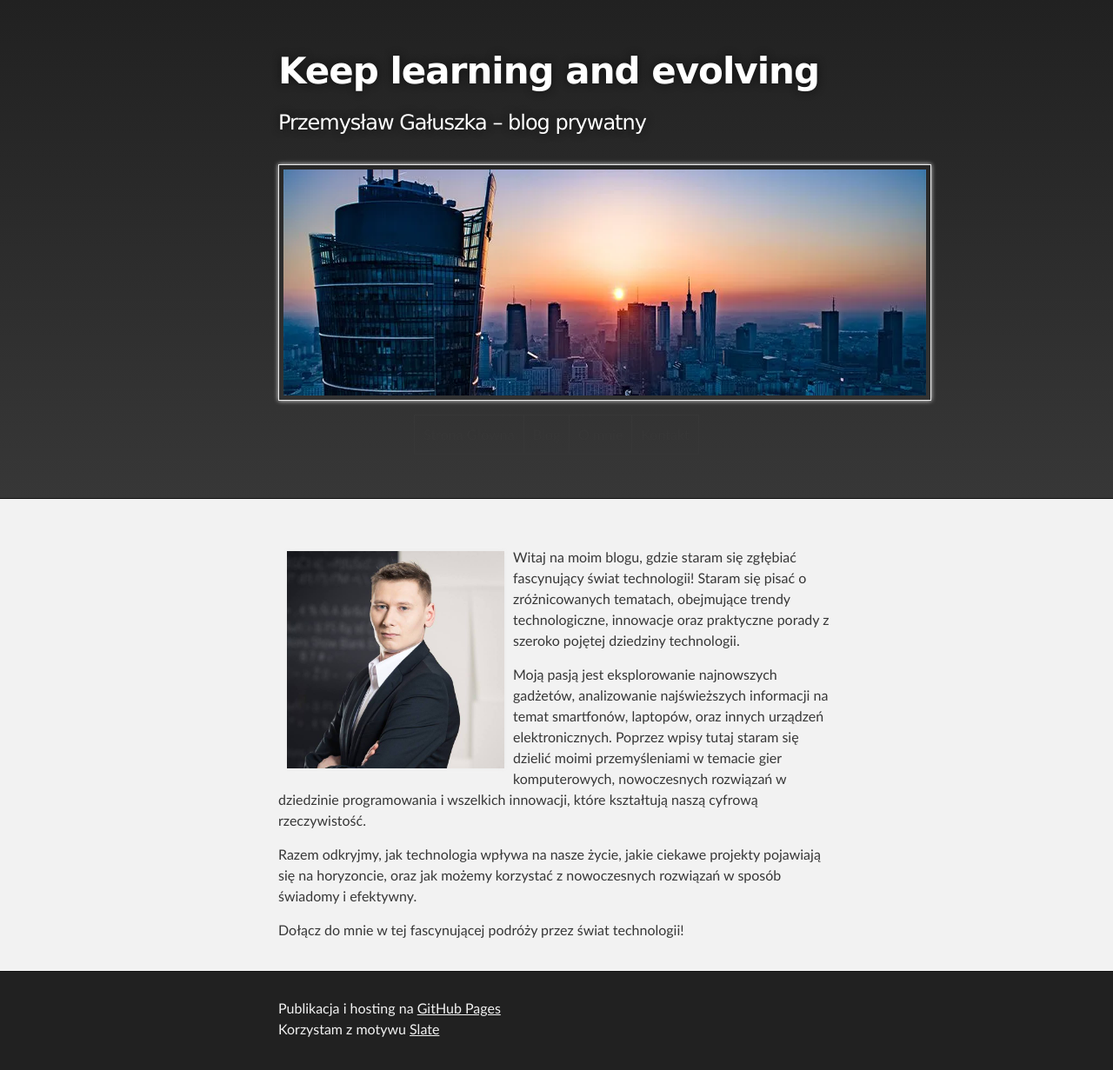
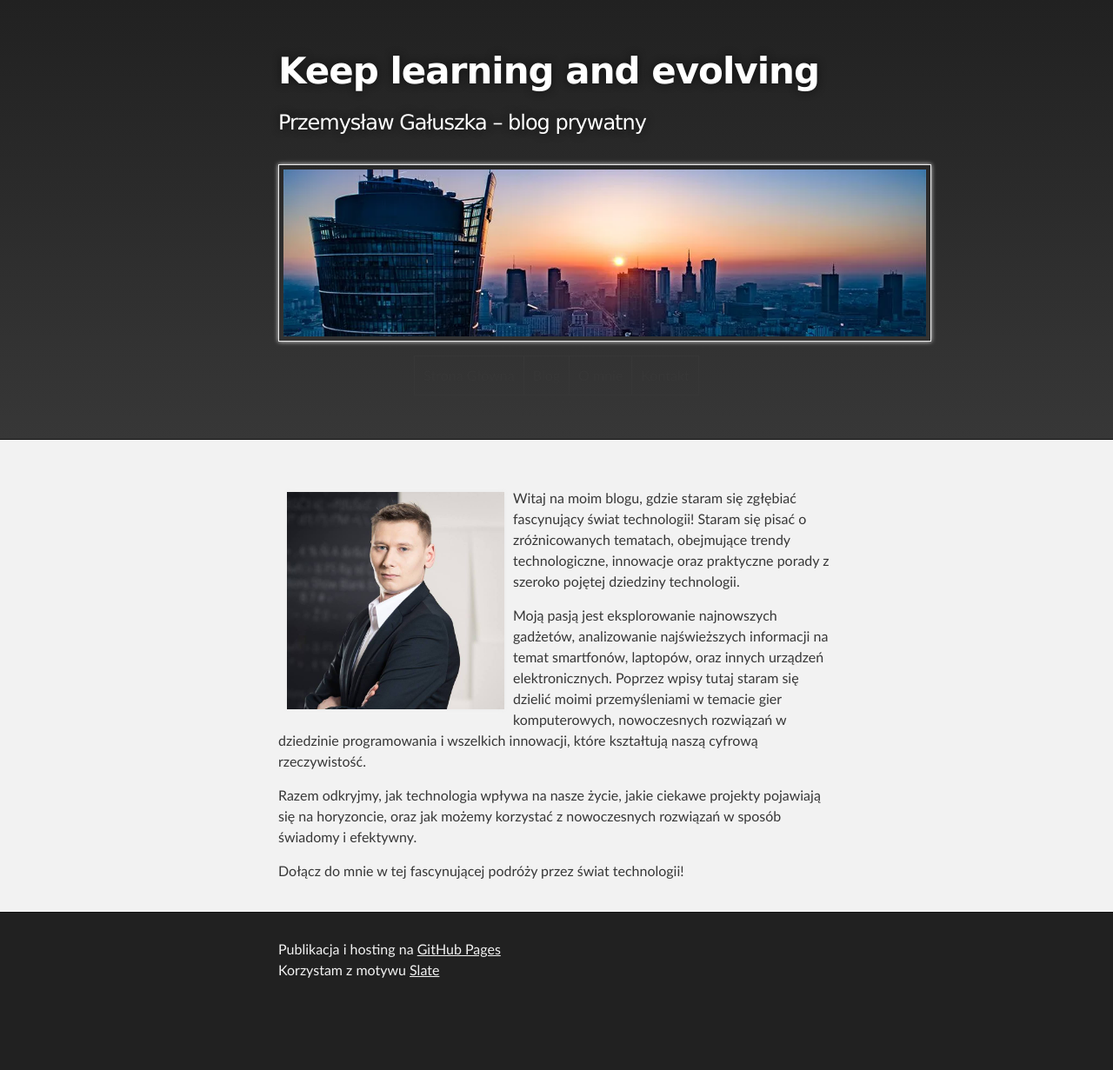
Before and after one commit to pgaluszka/pgaluszka.github.io, a Jekyll site: the page built from index.md, in a window 1280 px wide. Shown: the whole page at 87% size. Built offline with Jekyll 4.4.1, drawn with Linux system fonts in a browser that asks for light colours; after the commit the page ends 1163 px from its top, so only the background shows below that.

Commit message:
Update default.html

```diff
--- a/_layouts/default.html
+++ b/_layouts/default.html
@@ -22,7 +22,7 @@
 
           <h1 id="project_title">{{ site.title | default: site.github.repository_name }}</h1>
           <h2 id="project_tagline">{{ site.description | default: site.github.project_tagline }}</h2>
-          <center><img src="assets/headimage.png" width="1000" height="260"></center>
+          <center><img src="assets/headimage.png"></center>
           <center><table>
             <tr>
               <td>Strona Główna</td>
```
